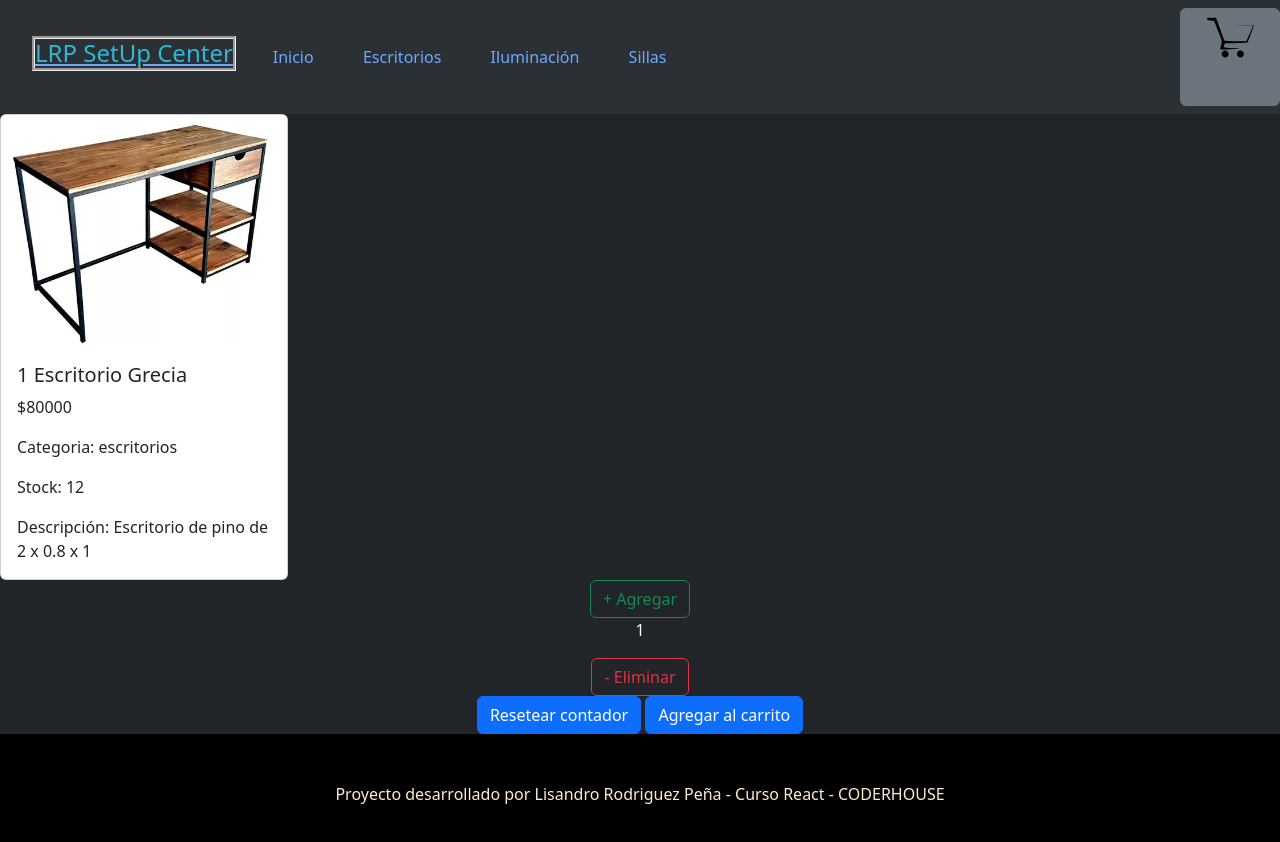
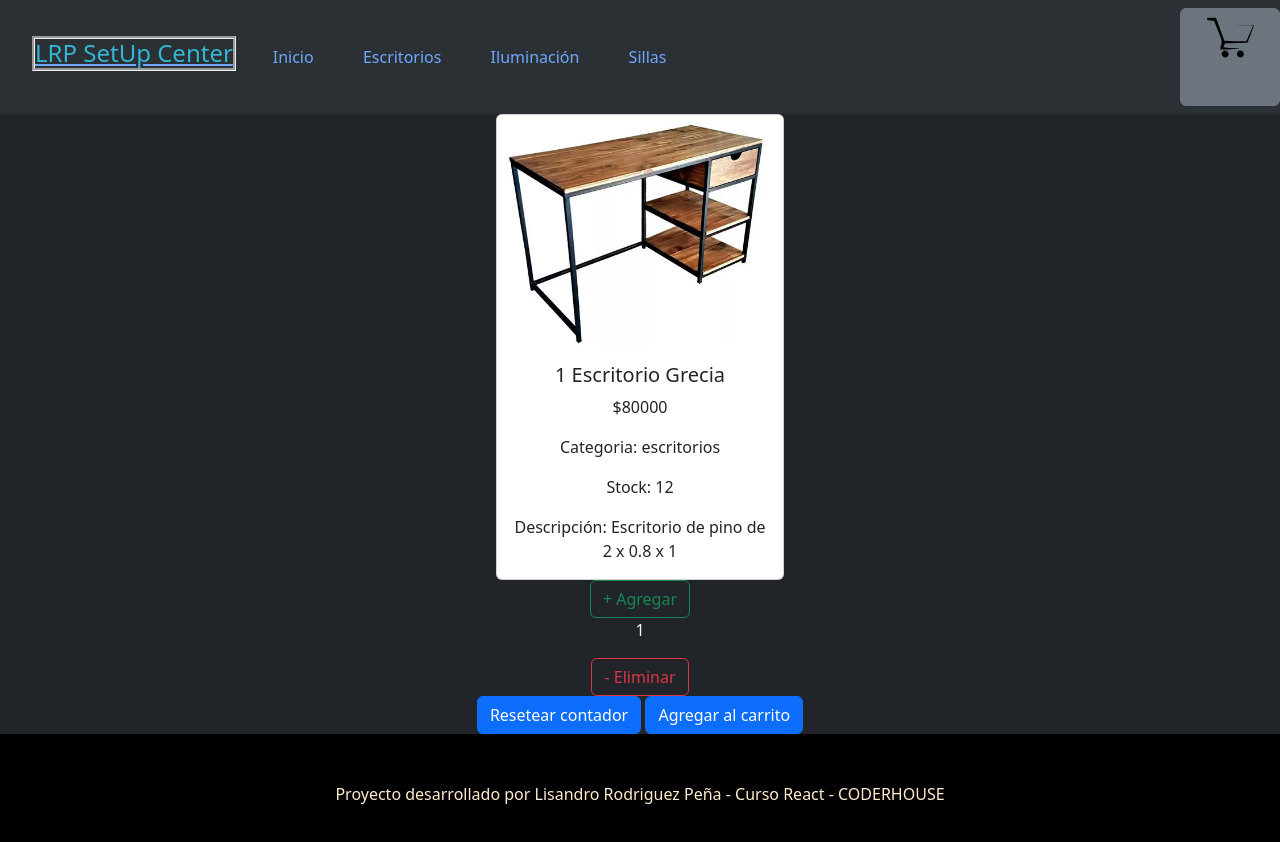
Before and after one commit to LisandroRP95/EntregaFinal-RodriguezP-Lisandro-React, a React (Vite) app: page /detalle/1 in a window 1280 px wide. Shown: the top 842 px of the page. Built offline with nearby package versions, Linux system fonts and the light colour scheme.

Commit message:
cambios de estilo

```diff
--- a/src/Components/CartWidget/CartWidget.jsx
+++ b/src/Components/CartWidget/CartWidget.jsx
@@ -6,6 +6,7 @@ import Figure from "react-bootstrap/Figure";
 import { useContext } from "react";
 import { CartContext } from "../../Context/CartContext/CartContext";
 import { Link } from "react-router-dom";
+import "./cartWidget.css"
 
 const CartWidget = () => {
 
--- /dev/null
+++ b/src/Components/CartWidget/cartWidget.css
@@ -0,0 +1,3 @@
+.paddingBoton{
+    align-items: center;
+}
--- a/src/Components/Item/Item.jsx
+++ b/src/Components/Item/Item.jsx
@@ -13,7 +13,7 @@ const Item = ({ producto }) => {
               <Card.Img variant="top" src={producto.imagen} />
               <Card.Body>
                 <Card.Title>
-                  {producto.id} {producto.nombre}
+                  {producto.nombre}
                 </Card.Title>
                 <Card.Text>${producto.precio}</Card.Text>
                 <Card.Text>Categoria: {producto.categoria}</Card.Text>
--- a/src/Components/ItemCounter/ItemCounter.jsx
+++ b/src/Components/ItemCounter/ItemCounter.jsx
@@ -2,7 +2,6 @@ import {useState, useRef} from 'react';
 import Button from 'react-bootstrap/Button';
 import { ToastContainer, toast } from 'react-toastify';
 import 'react-toastify/dist/ReactToastify.css';
-import { Link } from 'react-router-dom';
 import './itemCounter.css'
 
 const ItemCounter = ({initial, stock, onAdd}) => {
--- a/src/Components/ItemDetail/ItemDetail.jsx
+++ b/src/Components/ItemDetail/ItemDetail.jsx
@@ -3,6 +3,7 @@ import ItemCounter from "../ItemCounter/ItemCounter";
 import Card from "react-bootstrap/Card";
 import { Link } from "react-router-dom";
 import { CartContext } from "../../Context/CartContext/CartContext";
+import { Container, Row, Col } from 'react-bootstrap';
 
 
 const ItemDetail = ({ producto }) => {
@@ -20,8 +21,11 @@ const ItemDetail = ({ producto }) => {
   }
 
   return (
-    <div>
+    <>
 
+      <Container style={{ height: 'auto' }}>
+      <Row className="justify-content-center align-items-center" style={{ height: 'auto' }}>
+        <Col xs={"auto"} className="text-center">
           <Card style={{ width: "18rem" }}>
             <Card.Img variant="top" src={producto.imagen} />
             <Card.Body>
@@ -35,10 +39,19 @@ const ItemDetail = ({ producto }) => {
             </Card.Body>
           </Card>
 
+          </Col>
+      </Row>
+      </Container>
+
+      <Container style={{ height: 'auto' }}>
+      <Row className="justify-content-center align-items-center">
+        <Col xs={"auto"} className="text-center">
         {cart ? <Link to={'/cart'}>Ir al carrito</Link> : <ItemCounter initial={1} stock={producto.stock} onAdd={onAdd} /> }
+        </Col>
+      </Row>
+      </Container>
 
-
-    </div>
+    </>
   );
 };
 
--- a/src/Components/NavBar/NavBar.jsx
+++ b/src/Components/NavBar/NavBar.jsx
@@ -19,7 +19,6 @@ const NavBar = () => {
           <Nav className="me-auto">
 
             <NavLink className='formInicio' to={'/'}>Inicio</NavLink>
-            {/* <NavDropdown title="Categorias" id="basic-nav-dropdown"> */}
 
               <NavLink className='enlaces' to={'/categoria/escritorios'}>Escritorios</NavLink>
               <NavLink className='enlaces' to={'/categoria/iluminacion'}>Iluminación</NavLink>
```
